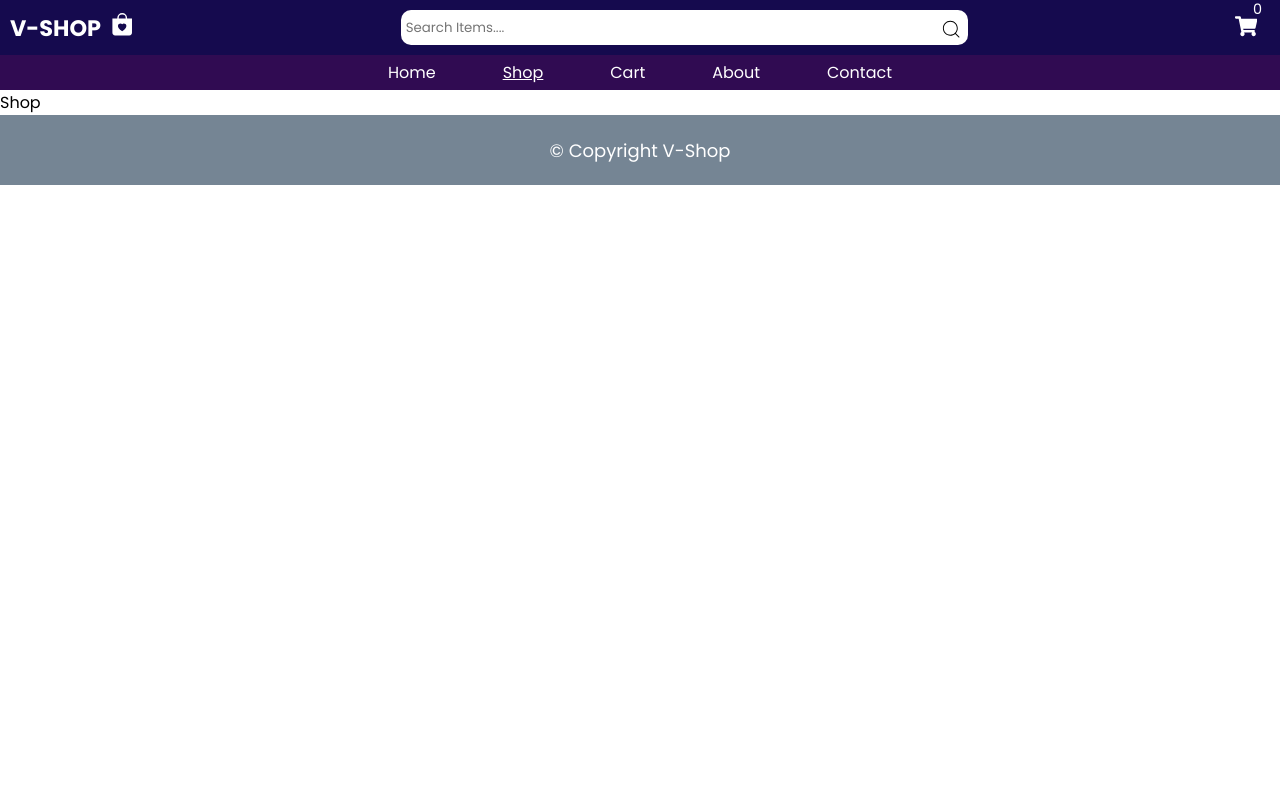
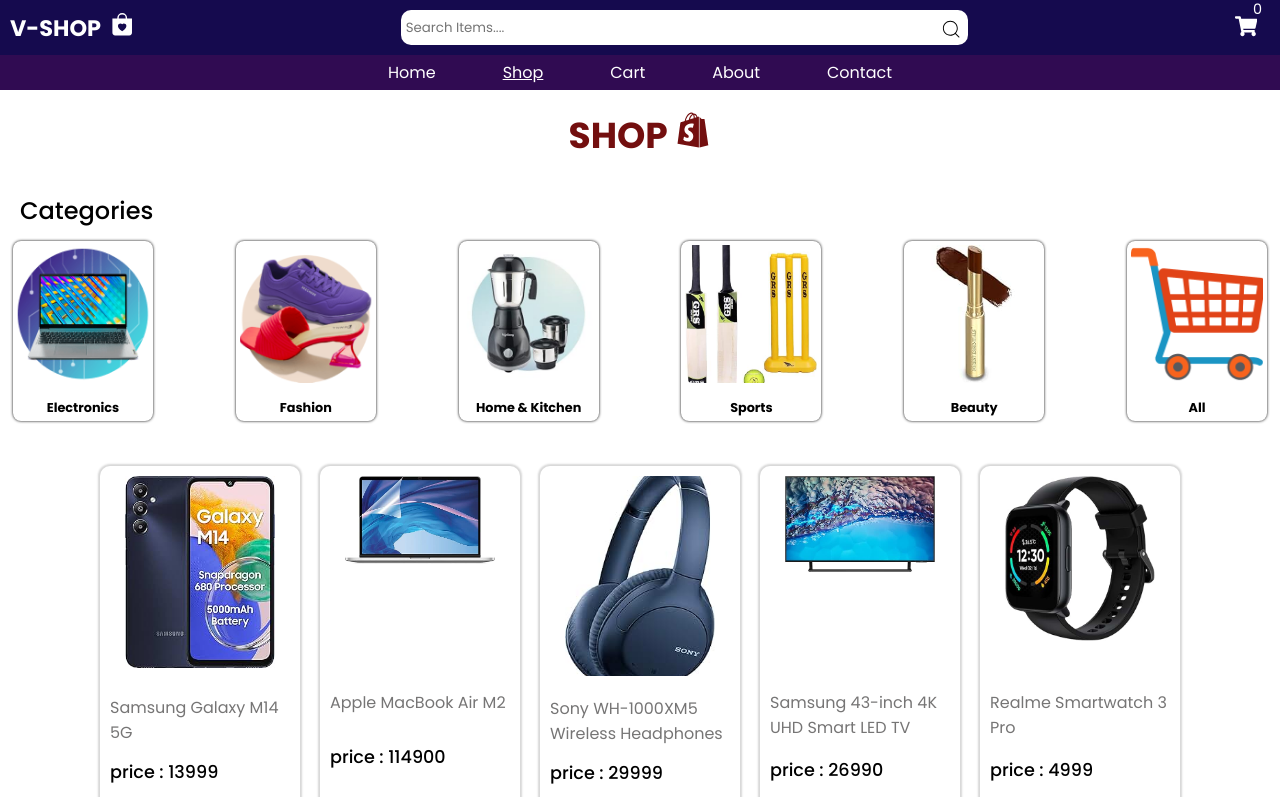
Before and after one commit to jaimin-alt/E-commerce, a React (Vite) app: page /shop in a window 1280 px wide. Shown: the top 797 px of the page. Built offline with nearby package versions, Linux system fonts and the light colour scheme.

Commit message:
created shop page

```diff
--- a/src/components/nav/Navbar.css
+++ b/src/components/nav/Navbar.css
@@ -144,6 +144,7 @@
 .searched-items{
     display: flex;
     width: 100%;
+    justify-content: center;
     padding: 5px;
     gap: 10px;
     flex-wrap: wrap;
--- a/src/components/product/Product.jsx
+++ b/src/components/product/Product.jsx
@@ -23,6 +23,23 @@
 
    }
 
+   else if(cat=="Allinone")
+   {
+      return(
+    <div className='products'>
+
+
+
+          {
+         dummydata.map((item)=>(
+         <Productcard key={item.id} image={item.image} name={item.name} price={item.price} category={item.category} />
+
+         ))
+          }
+    </div>
+   )
+
+   }
 
   return (
     <div className='products'>
--- a/src/pages/shop/Shop.jsx
+++ b/src/pages/shop/Shop.jsx
@@ -1,8 +1,55 @@
 import React from 'react'
+import category from '../../dummydata/category'
 import './shop.css'
+import { FaShopify } from "react-icons/fa";
+
+import { useState } from 'react'
+import Product from '../../components/product/Product'
 const Shop = () => {
+
+   const [cat,setcat] = useState("All")
+
   return (
-    <div>Shop</div>
+    <div className='shop-container'>
+
+      <div  className='shop-heading'>
+        <h1>SHOP <FaShopify/></h1>
+      </div>
+            <div className="category-wrapper">
+        <div>
+          <p style={{fontSize:"1.5rem"}}>
+            Categories
+          </p>
+        </div>
+         <div className='category-section' style={{paddingBottom:"10px"}}>
+
+        {
+          category.map((item)=>(
+            <div className="category-card" onClick={()=>setcat(item.name)} key={item.id}>
+            <div className="cat-img">
+               <img src={item.image} alt="" />
+            </div>
+
+            <span>{item.name}</span>
+
+            </div>
+
+          ))
+        }
+       </div>
+      </div>
+
+       <div className="trending-wrapper" style={{paddingTop:"10px"}}>
+ {
+  cat=="All"?
+   <Product cat="Allinone"/>
+  :        <Product cat={cat}/>
+
+ }
+
+
+      </div>
+    </div>
   )
 }
 
--- a/src/pages/shop/shop.css
+++ b/src/pages/shop/shop.css
@@ -0,0 +1,16 @@
+.shop-container{
+    width: 100%;
+    margin: auto;
+    padding: 10px;
+    min-height: 100vh;
+}
+
+.shop-heading{
+    display: flex;
+    width: 100%;
+    justify-content: center;
+    padding-top: 8px;
+    font-size: large;
+    font-weight: bolder;
+    color: rgb(115, 15, 15);
+}
```
